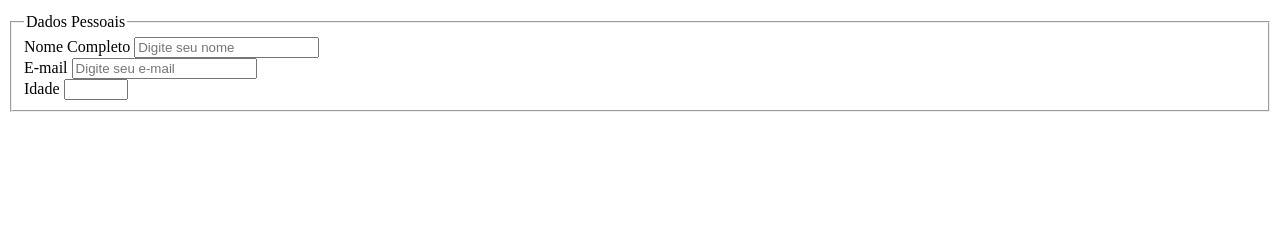
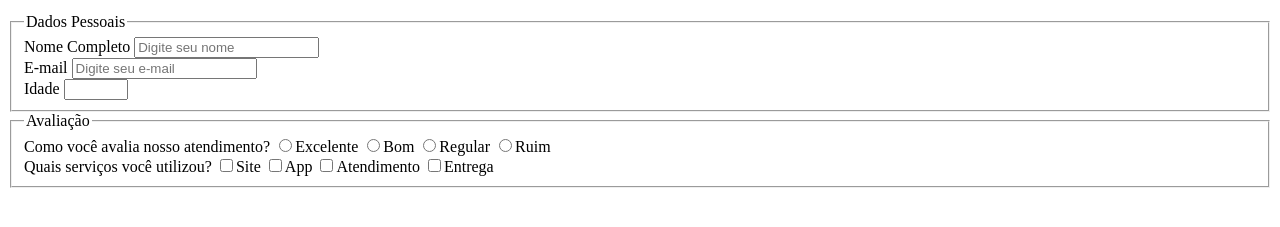
Before and after one commit to VictorMoak/formulario-vm-roteiro-de-pratica, a plain HTML site: page index.html in a window 1280 px wide. Shown: the part 471-698 px from the top of the page. Drawn offline with Linux system fonts and the light colour scheme.

Commit message:
feat: adiciona avaliacao

```diff
--- a/index.html
+++ b/index.html
@@ -28,6 +28,22 @@
                 <label for="age">Idade</label>
                 <input id="age" type="number" min="1" max="120">
             </fieldset>
+
+            <fieldset>
+                <legend>Avaliação</legend>
+
+                <label>Como você avalia nosso atendimento?</label>
+                <input name="service" type="radio">Excelente
+                <input name="service" type="radio">Bom
+                <input name="service" type="radio">Regular
+                <input name="service" type="radio">Ruim <br>
+
+                <label>Quais serviços você utilizou? </label>
+                <input type="checkbox">Site
+                <input type="checkbox">App
+                <input type="checkbox">Atendimento
+                <input type="checkbox">Entrega
+            </fieldset>
         </form>
     </main>
 </body>
```
